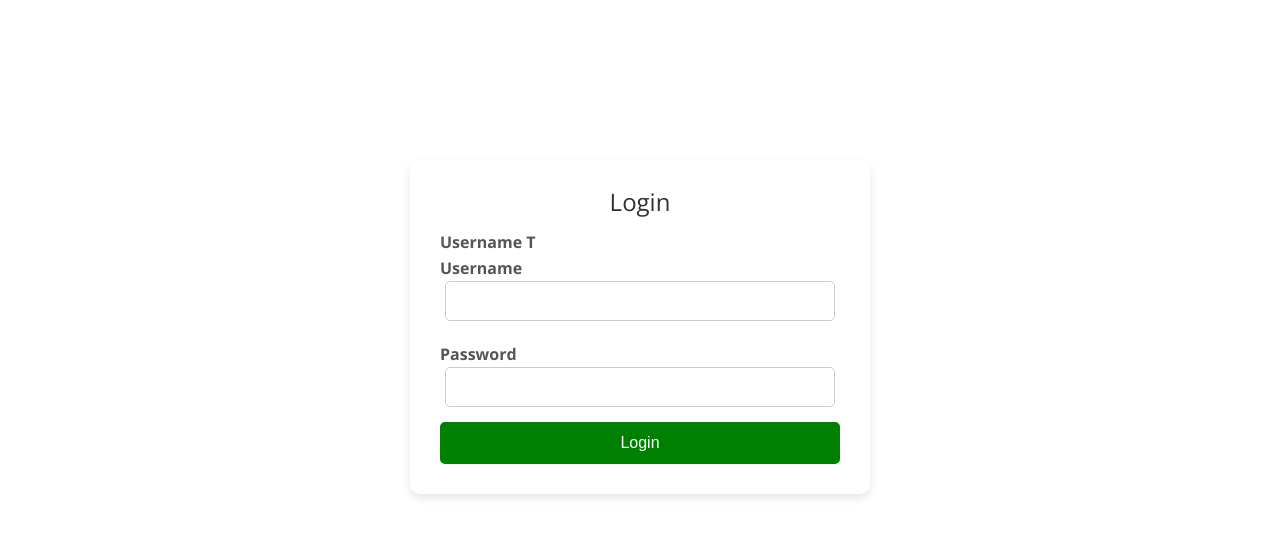
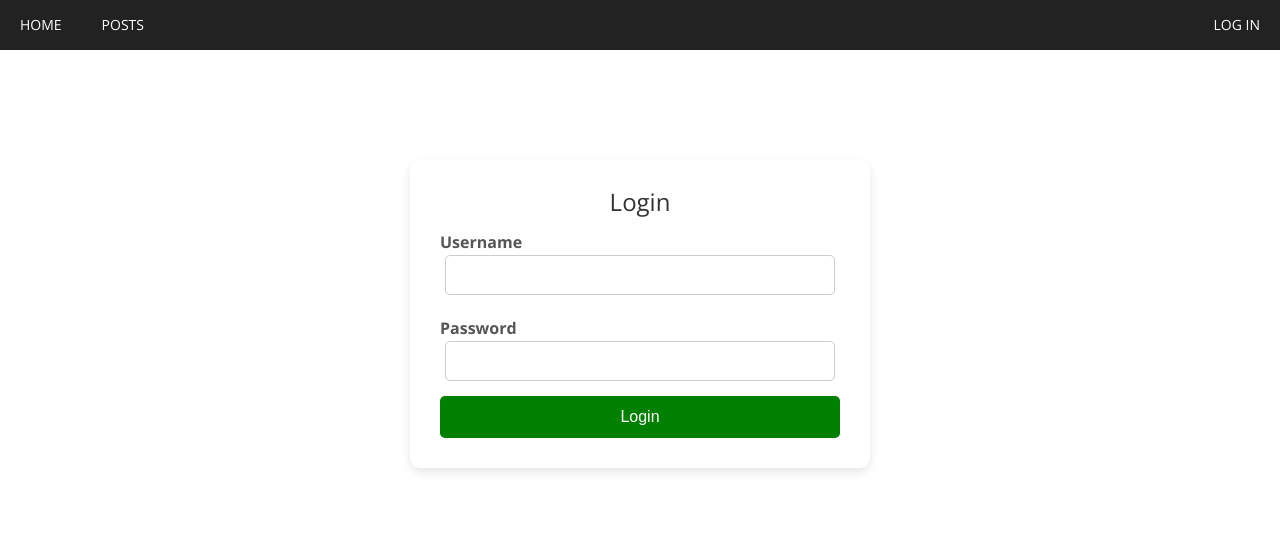
Before and after one commit to Its-Redd/MiniCMS, a PHP site: page /login.php in a window 1280 px wide. Shown: the top 534 px of the page. Run offline with PHP 8.4, Linux system fonts and the light colour scheme; some libraries are stand-ins or nearby versions.

Commit message:
More bug fixes

```diff
--- a/login.php
+++ b/login.php
@@ -91,16 +91,20 @@ if (isset($_POST['submit'])) {
 </head>
 
 <body>
-    <header>
-
+    <header class="page-header">
+        <nav class="main-menu">
+            <ul>
+                <li><a href="index.php">Home</a></li>
+                <li><a href="posts.php">Posts</a></li>
+                <li><a href="login.php">Log in</a></li>
+            </ul>
+        </nav>
     </header>
 
     <main>
         <div class="login-wrapper">
             <h1>Login</h1>
             <form action="login.php" method="POST">
-
-                <label for="username">Username T</label>
 
                 <label for="username">Username</label>
 
```
Also changed, not shown: admin/includes/logout.php (+7 -13 lines).
